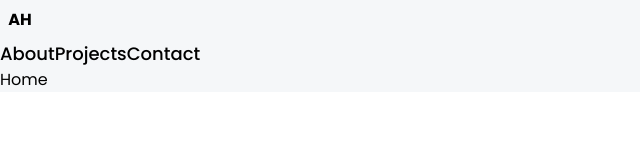
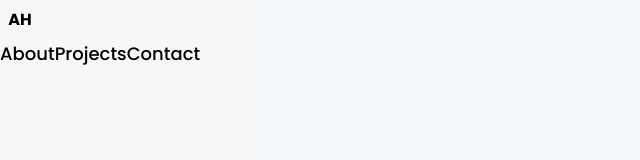
Before and after one commit to lalthea/3D_project, a React (Vite) app: page / in a window 1280 px wide. Shown: the top 160 px of the page, without its empty margins (0-640 px from the left). Built offline with nearby package versions, Linux system fonts and the light colour scheme.

Commit message:
feat: Added the 3d installer and minor feature in Home.

```diff
--- a/package.json
+++ b/package.json
@@ -10,6 +10,7 @@
     "preview": "vite preview"
   },
   "dependencies": {
+    "@react-three/fiber": "^9.7.0",
     "@tailwindcss/vite": "^4.3.3",
     "react": "^19.2.8",
     "react-dom": "^19.2.8",
--- a/src/App.jsx
+++ b/src/App.jsx
@@ -1,5 +1,6 @@
 import{ Route, BrowserRouter as Router, Routes } from "react-router-dom";
 import Navbar from "./components/NavBar";
+import { Home, About, Projects, Contact } from "./components/pages";
 
 const App = () => {
   return (
@@ -7,10 +8,10 @@
       <Router>
         <Navbar />
         <Routes>
-          <Route path="/" element={<h1>Home</h1>} />
-          <Route path="/about" element={<h1>About</h1>} />
-          <Route path="/projects" element={<h1>Projects</h1>} />
-          <Route path="/contact" element={<h1>Contact</h1>} />
+          <Route path="/" element={<Home />} />
+          <Route path="/about" element={<About />} />
+          <Route path="/projects" element={<Projects />} />
+          <Route path="/contact" element={<Contact />} />
         </Routes>
       </Router>
     </main>
--- /dev/null
+++ b/src/components/pages/About.jsx
@@ -0,0 +1,9 @@
+import React from 'react'
+
+const About = () => {
+  return (
+    <div>About</div>
+  )
+}
+
+export default About
--- /dev/null
+++ b/src/components/pages/Contact.jsx
@@ -0,0 +1,9 @@
+import React from 'react'
+
+const Contact = () => {
+  return (
+    <div>Contact</div>
+  )
+}
+
+export default Contact
--- /dev/null
+++ b/src/components/pages/Home.jsx
@@ -0,0 +1,21 @@
+import {Suspense} from 'react'
+import {Canvas} from "@react-three/fiber";
+{/*<div className="absolute top-28 left-0 right-0 z-10 flex items-center justify-center">
+        </div>*/}
+
+        const Home = () => {
+  return (
+    <section className="w-full h-screen relatives">
+        <Canvas
+        className="w-full h-screen bg-transparent"
+        camera={{ near: 0.2, far:1000 }}
+        >
+            <Suspense>
+
+            </Suspense>
+        </Canvas>
+    </section>
+  )
+}
+
+export default Home
--- /dev/null
+++ b/src/components/pages/Projects.jsx
@@ -0,0 +1,9 @@
+import React from 'react'
+
+const Projects = () => {
+  return (
+    <div>Projects</div>
+  )
+}
+
+export default Projects
--- /dev/null
+++ b/src/components/pages/index.js
@@ -0,0 +1,6 @@
+import Home from "./Home";
+import About from "./About";
+import Projects from "./Projects";
+import Contact from "./Contact";
+
+export { Home, About, Projects, Contact };
```
Also changed, not shown: 1 other file (tests, documents, lock files or other folders).
